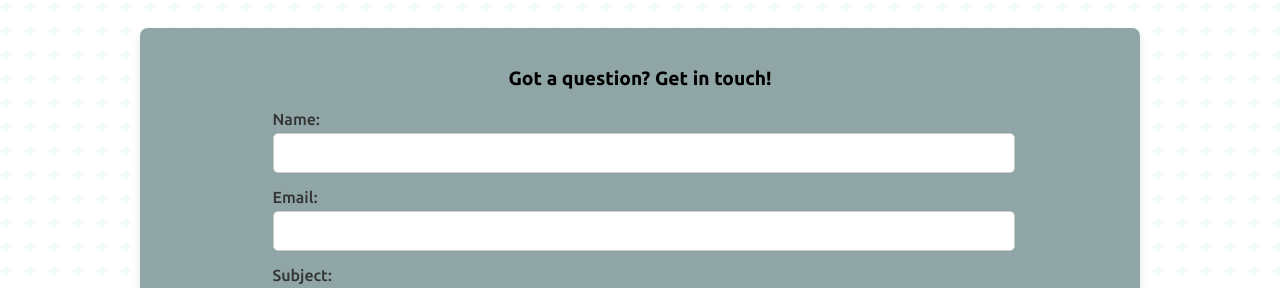
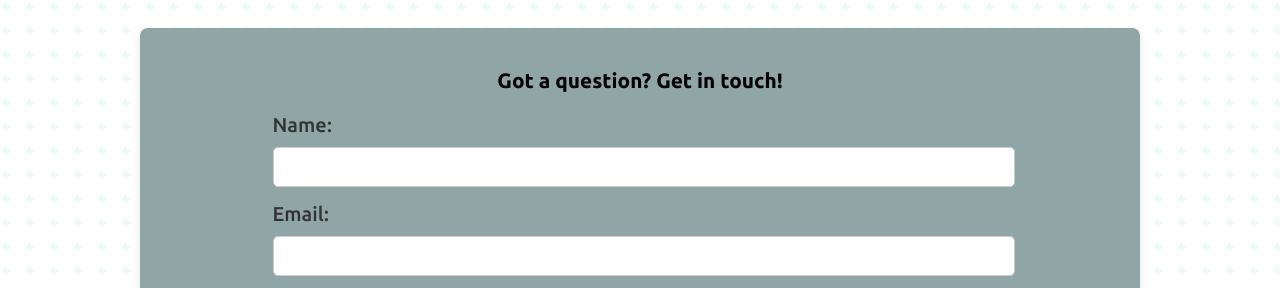
Before and after one commit to sdg877/react_portfolio, a React (Create React App) app: page /contact in a window 1280 px wide. Shown: the part 503-791 px from the top of the page. Built offline with nearby package versions, Linux system fonts and the light colour scheme; no server answers.

Commit message:
Update to fonts

```diff
--- a/src/Styles/Contact.css
+++ b/src/Styles/Contact.css
@@ -14,15 +14,15 @@
 
 .contact-title {
   text-align: center;
-  font-size: 1.2rem;
+  font-size: 1.3rem;
   font-weight: bold;
   margin-bottom: 20px;
 }
 
 .contact-email {
   text-align: center;
-  font-size: 14px;
-  margin-top: 25px;
+  font-size: 18px;
+  margin-top: 30px;
 
   a {
     color: rgb(19, 128, 157);
@@ -52,10 +52,10 @@
 }
 
 .form-label {
-  font-size: 16px;
+  font-size: 20px;
   font-weight: 500;
   color: #333;
-  margin-bottom: 5px;
+  margin-bottom: 10px;
 }
 
 .form-input,
@@ -96,6 +96,7 @@
   text-align: center;
   max-width: 100px;
   width: 100%;
+  margin-top: 20px;
 
   &:hover {
     background-color: #243c3c;
```
